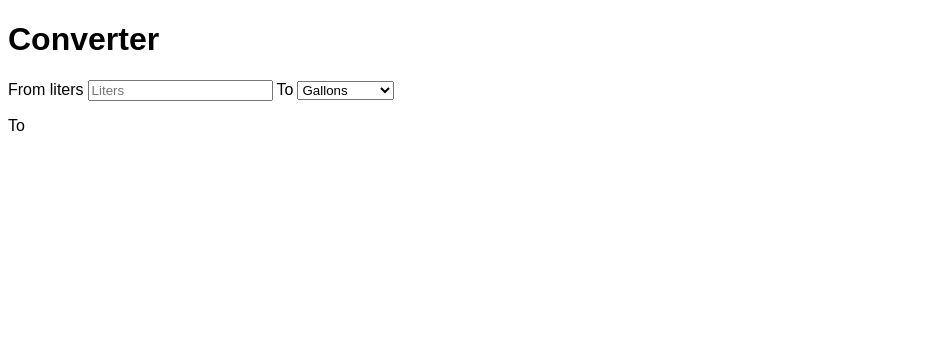
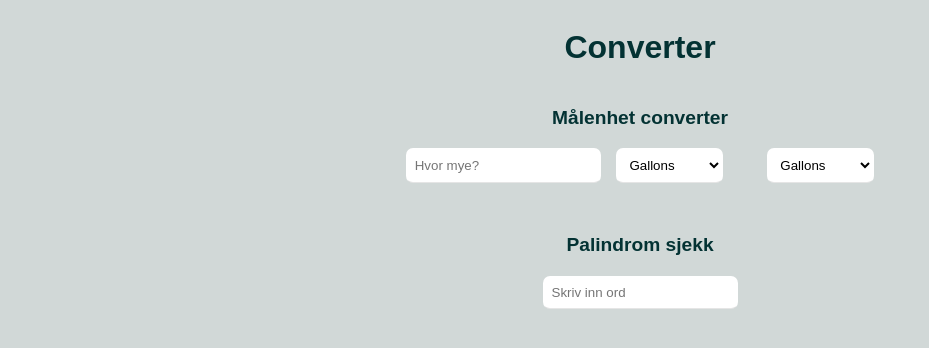
Before and after one commit to 1IMA-1IMB/kpnoraw.github.io, a plain HTML site: page converter/index.html in a window 1280 px wide. Shown: the whole page, without its empty margins (0-929 px from the left). Drawn offline with Linux system fonts and the light colour scheme.

Commit message:
vetta fader hva dette er for noe

```diff
--- a/converter/CSS/style.css
+++ b/converter/CSS/style.css
@@ -1,3 +1,63 @@
-h1, h2, b, p, select, label {
+h1, h2, p, select, h3 {
     font-family: Arial, Helvetica, sans-serif;
 }
+
+h1, h2, h3, p {
+    color: rgb(3, 50, 51);
+}
+
+h2, h3 {
+    font-size: larger;
+}
+
+body {
+  background-color: rgb(209, 216, 215);
+}
+
+.container {
+    display: flex;
+    justify-content: center;
+    flex-direction: column;
+    align-items: center;
+}
+
+.converter {
+    display: flex;
+    justify-content: space-evenly;
+    width: 500px;
+    margin-top: 0px;
+}
+
+.converter select {
+    background-color: rgb(255, 255, 255);
+    padding: 8px;
+    border: 1px solid transparent;
+    border-color: transparent transparent rgba(0, 0, 0, 0.1) transparent;
+    cursor: pointer;
+    border-radius: 7px;
+}
+
+.converter input {
+    background-color: rgb(255, 255, 255);
+    padding: 8px;
+    border: 1px solid transparent;
+    border-color: transparent transparent rgba(0, 0, 0, 0.1) transparent;
+    cursor: pointer;
+    border-radius: 7px;
+}
+
+.palindrom input {
+    background-color: rgb(255, 255, 255);
+    padding: 8px;
+    border: 1px solid transparent;
+    border-color: transparent transparent rgba(0, 0, 0, 0.1) transparent;
+    cursor: pointer;
+    border-radius: 7px;
+}
+
+.palindrom {
+    display: flex;
+    justify-content: center;
+    flex-direction: column;
+    align-items: center;
+}
--- a/converter/JS/index.js
+++ b/converter/JS/index.js
@@ -1,22 +1,19 @@
-
-let gallons = 3.785141 ;
-let ounces = 0.0295735 ;
-let cups = 0.236588 ;
-let tablespoons = 0.0147868 ;
-
-function measureFunc(input) {
-
-measure = document.getElementById("maalenhet");
-measure.value
-
-if(measure.value == "tablespoons"){
-    document.getElementById("maalenhetOutput").innerHTML = input / tablespoons;
-}else if(measure.value == "ounces"){
-    document.getElementById("maalenhetOutput").innerHTML = input / ounces;
-}else if(measure.value == "cups"){
-    document.getElementById("maalenhetOutput").innerHTML = input / cups;
-}else if(measure.value == "gallons"){
-    document.getElementById("maalenhetOutput").innerHTML = input / gallons;
+function measureFunc(){ //funksjon til konverteringen
+    const userInput = document.getElementById("userInput").value // henter tallet som har blitt skrevet inn
+    const from = parseFloat(document.getElementById("from").value) // definerer selecten som har blitt satt å konvertere fra
+    const to = parseFloat(document.getElementById("to").value) // definerer selecten som har blitt satt til å konvertere til
+    document.getElementById("output").innerHTML = (userInput * from)/ to // regner ut målenhetene, med enten ganging eller deling
 }
 
+
+//palindrom oppg
+function palindromFunc(){
+    const palindrom = document.getElementById("palindromInput").value.toLowerCase()
+    const endret = palindrom.split("").reverse().join("")
+
+    if (palindrom == endret){
+        document.getElementById("palindromOutput").innerHTML = "Palindrom"
+    } else {
+        document.getElementById("palindromOutput").innerHTML = "Ikke palindrom"
+    }
 }
--- a/converter/index.html
+++ b/converter/index.html
@@ -8,28 +8,49 @@
 </head>
 <body>
 
+<div class="container">
+
 <h1>Converter</h1>
 
-<label>From liters</label>
-<input id="inputmaalenhet" type="number" placeholder="Liters"
-oninput="measureFunc(this.value)" onchange="measureFunc(this.value)">
+  <h3>Målenhet converter</h3>
 
-<label for="maalenhet">To</label>
+  <div class="converter">
 
-<select name="maalenhet" id="maalenhet">
-  <option value="gallons">Gallons</option>
-  <option value="ounces">Ounces</option>
-  <option value="cups">Cups</option>
-  <option value="tablespoons">Tablespoons</option>
-</select>
+    <input type="text" id="userInput" placeholder="Hvor mye?" onchange="measureFunc()">
+      <select name="measure" id="from" onchange="measureFunc()">
+          <option value="3.78541">Gallons</option>
+          <option value="0.0295735">Ounces</option>
+          <option value="0.236588">Cups</option>
+         <option value="0.0147868">Spiseskjeer</option>
+          <option value="1">Liter</option>
+        </select>
 
-<p id="maalenhetOutput"></p>
+        <span> &#xf30b; </span>
 
-<label for="maalenhet">To</label>
+        <select name="measure" id="to" onchange="measureFunc()">
+          <option value="3.78541">Gallons</option>
+          <option value="0.0295735">Ounces</option>
+          <option value="0.236588">Cups</option>
+          <option value="0.0147868">Spiseskjeer</option>
+          <option value="1">Liter</option>
+       </select>
 
-    <script src="JS/index.js">
-    </script>
+  </div>
 
+ <p id="output"></p>
+
+  <div class="palindrom">
+    <h3> Palindrom sjekk </h3>
+
+    <input type="text" id="palindromInput" placeholder="Skriv inn ord" onchange="palindromFunc()">
+
+    <p id="palindromOutput"> </p>
+  </div>
+
+</div>
+
+
+<script src="JS/index.js"></script>
 
 </body>
 </html>
--- /dev/null
+++ b/converter/testing/index.js
@@ -0,0 +1,6 @@
+function measureFunc(){
+    const uInput = document.getElementById("fInput").value
+    const from = parseFloat(document.getElementById("from").value)
+    const to = parseFloat(document.getElementById("to").value)
+    document.getElementById("fOutput").innerHTML = (uInput * from)/ to
+}
```
Also changed, not shown: converter/testing/index.html (added, +34 -0 lines), js-kurs/JS/index.js (added, +14 -0 lines), js-kurs/index.html (added, +20 -0 lines), 1 other file.
